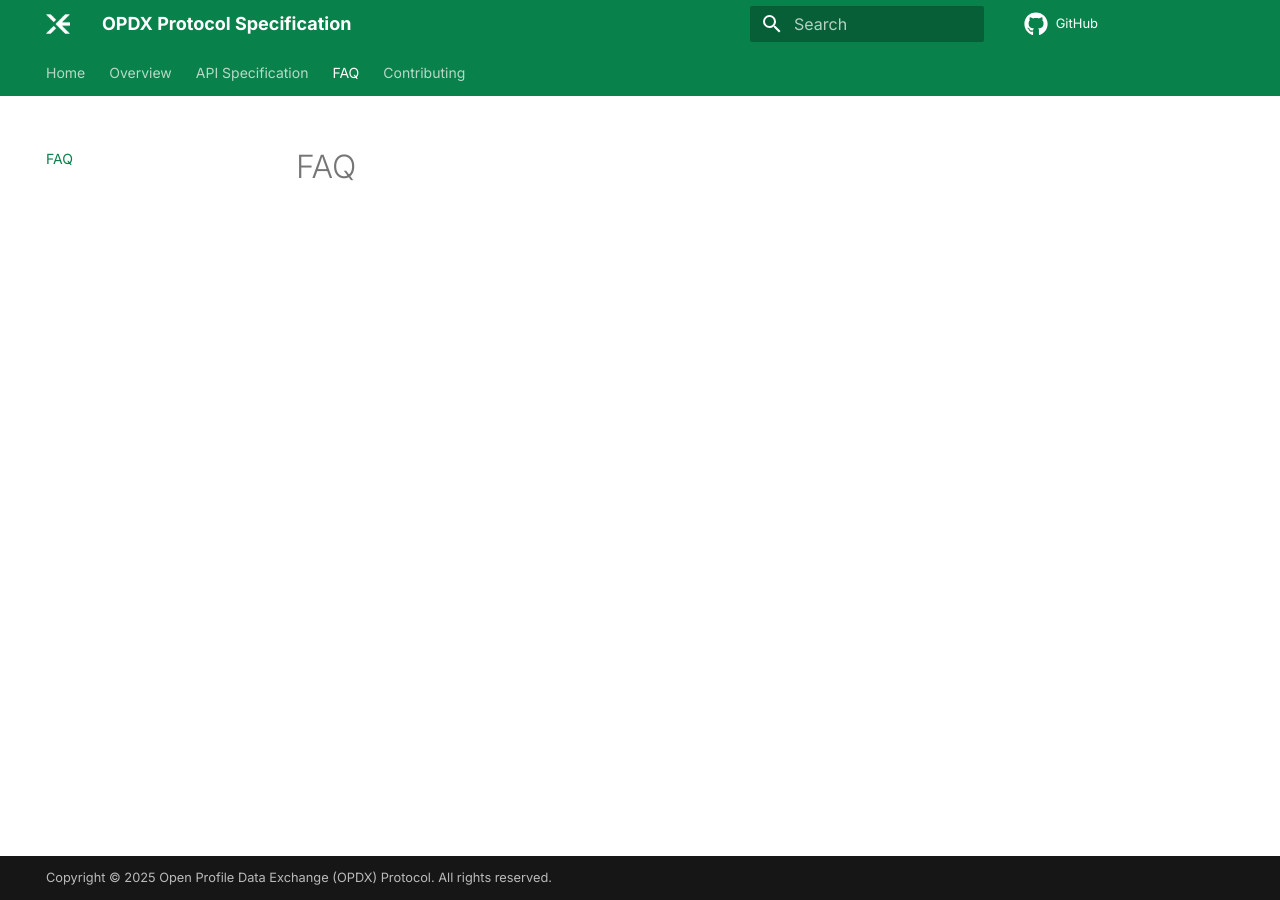
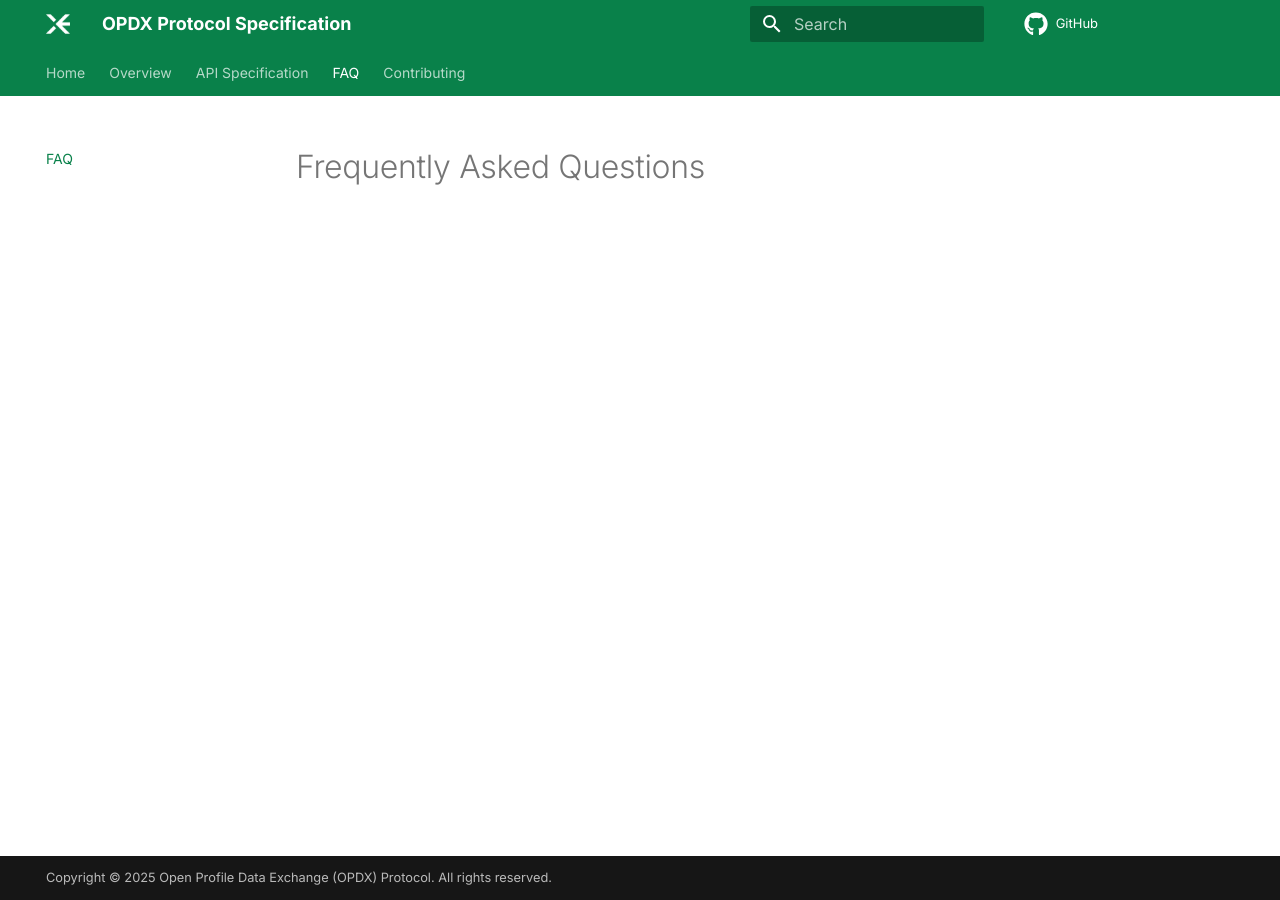
Before and after one commit to opdxorg/spec, an MkDocs documentation site: the page built from docs/faq.md, in a window 1280 px wide. Built offline with MkDocs 1.6.1 and Material for MkDocs 9.7.7, drawn with Linux system fonts in a browser that asks for light colours; plug-ins that fetch from the network failed and are left out; comment, search, counter and statistics services are not loaded; the version menu is left out.

Commit message:
Version 0.1

```diff
--- a/docs/faq.md
+++ b/docs/faq.md
@@ -1 +1 @@
-# FAQ
+# Frequently Asked Questions
```
Also changed, not shown: site/faq/index.html, site/search/search_index.json.
